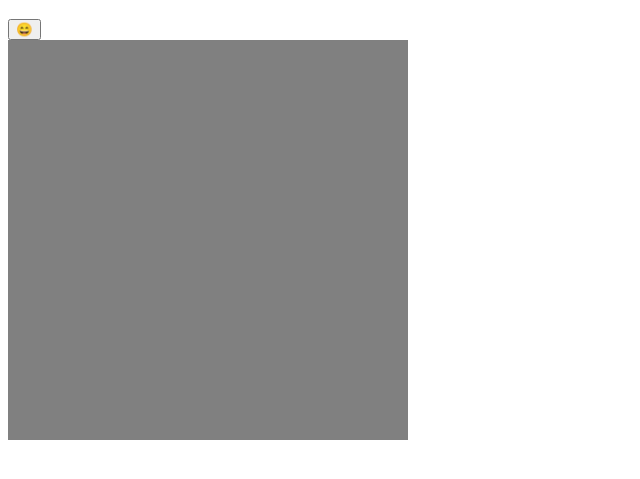
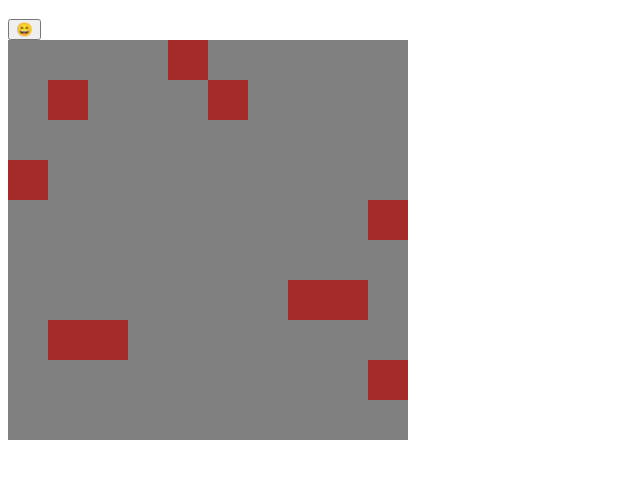
Before and after one commit to chocomeowy/project1minesweeper, a plain HTML site: page index.html in a window 1280 px wide. Shown: the part 61-540 px from the top of the page, without its empty margins (0-640 px from the left). Drawn offline with nearby package versions, Linux system fonts and the light colour scheme.

Commit message:
added css hover and pointer

```diff
--- a/app.js
+++ b/app.js
@@ -2,25 +2,28 @@ let squares = [];
 const noOfSquares = 10;
 const noOfBombs = 10;
 
+//creating two arrays. one with bombs, the other filled so can concat and randomized the bombs
+const bombs = Array(noOfBombs).fill("bomb");
+const empty = Array(noOfSquares * noOfSquares - noOfBombs).fill("1");
+const randomBombs = empty.concat(bombs);
+randomBombs.sort(() => 0.5 - Math.random());
+//sorting array in random https://stackoverflow.com/questions/53591691/sorting-an-array-in-random-order
+console.log(randomBombs);
+
 const createBoard = () => {
   for (let i = 0; i < noOfSquares * noOfSquares; i++) {
-    const $square = $("<div>").attr("id", i);
+    const $square = $("<div>").attr("id", i).addClass(randomBombs[i]);
     $(".grid").append($square);
     squares.push($square);
   }
+};
 
-  //creating two arrays. one with bombs, the other filled so can concat and randomized the bombs
-  const bombs = Array(noOfBombs).fill("bomb");
-  const empty = Array(noOfSquares * noOfSquares - noOfBombs).fill("1");
-  const randomBombs = empty.concat(bombs);
-  randomBombs.sort(() => 0.5 - Math.random());
-  //sorting array in random https://stackoverflow.com/questions/53591691/sorting-an-array-in-random-order
-  console.log(randomBombs);
-};
+const reset = () => {};
 
 const main = () => {
   $("body").prepend("<h1>Welcome to Minesweeper!</h1>");
   $("body").append($("<div>").addClass("grid"));
+
   createBoard();
 };
 
--- a/style.css
+++ b/style.css
@@ -8,4 +8,11 @@
 .grid div {
   height: 40px;
   width: 40px;
+  cursor: pointer;
 }
+.grid div:hover {
+  background-color: rgb(145, 152, 149);
+}
+.bomb {
+  background-color: brown;
+}
```
